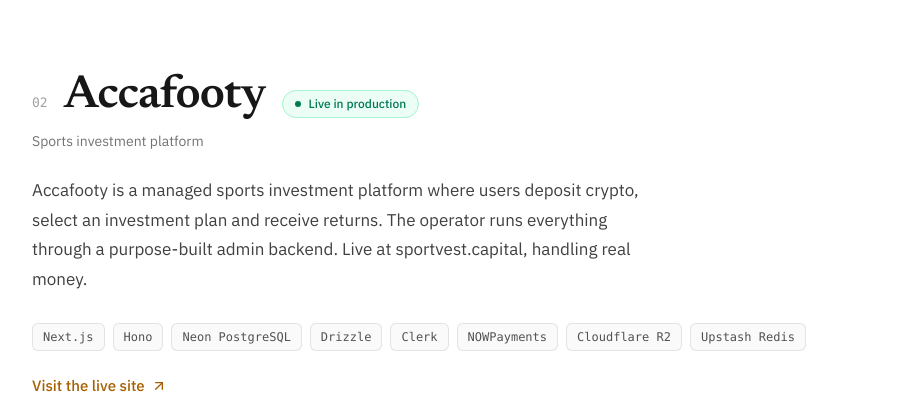
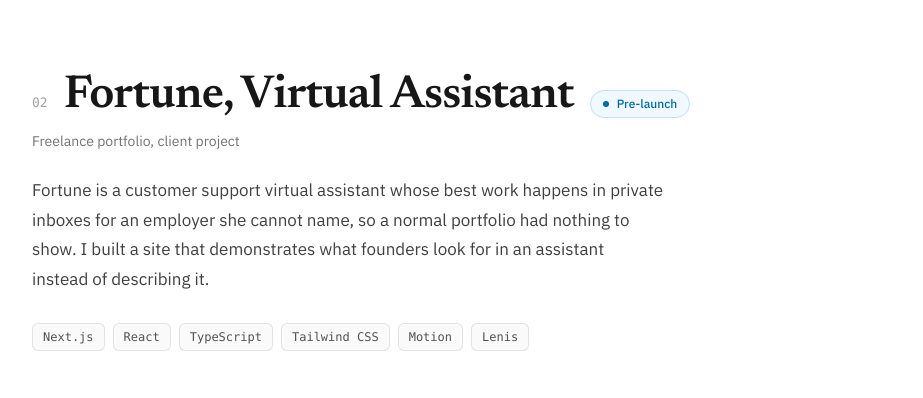
Before and after one commit to JJcode-r/globePortfolio, a React (Vite) app: page /projects in a window 1280 px wide. Shown: the part 2314-2712 px from the top of the page, without its empty margins (300-1223 px from the left). Built offline with nearby package versions, Linux system fonts and the light colour scheme.

Commit message:
Replace Accafooty case study with Fortune portfolio
Co-Authored-By: Claude Sonnet 5.5 <noreply@anthropic.com>
Claude-Session: https://claude.ai/code/session_01MWQ5JUjzf7ceN3ZfaBjveS

```diff
--- a/src/components/Testimonials.tsx
+++ b/src/components/Testimonials.tsx
@@ -32,14 +32,6 @@ const testimonials: Testimonial[] = [
     project: 'GoBig MarketPlace',
     avatarUrl:
       'https://ui-avatars.com/api/?name=GoBig&background=ca8a04&color=fff&size=128',
-  },
-  {
-    quote:
-      'Every number in our ledger has to be exactly right, every single time. Joshua built something I can stand behind when an auditor asks hard questions.',
-    author: 'Operator',
-    project: 'Accafooty',
-    avatarUrl:
-      'https://ui-avatars.com/api/?name=Accafooty&background=ca8a04&color=fff&size=128',
   },
   {
     quote:
--- a/src/content/projects.ts
+++ b/src/content/projects.ts
@@ -83,43 +83,27 @@ export const PROJECTS: ProjectEntry[] = [
     ],
   },
   {
-    slug: 'accafooty',
-    name: 'Accafooty',
-    kind: 'Sports investment platform',
-    status: 'live',
+    slug: 'fortune',
+    name: 'Fortune, Virtual Assistant',
+    kind: 'Freelance portfolio, client project',
+    status: 'prelaunch',
     summary:
-      'A managed sports investment platform handling real money, built on a double-entry ledger.',
+      'A portfolio that proves customer support work nobody can see, built around an interactive sample inbox.',
     blurb:
-      'Accafooty is a managed sports investment platform where users deposit crypto, select an investment plan and receive returns. The operator runs everything through a purpose-built admin backend. Live at sportvest.capital, handling real money.',
-    stack: [
-      'Next.js',
-      'Hono',
-      'Neon PostgreSQL',
-      'Drizzle',
-      'Clerk',
-      'NOWPayments',
-      'Cloudflare R2',
-      'Upstash Redis',
-    ],
-    live: 'https://sportvest.capital/',
-    media: {
-      desktopPoster: `${R2}/sportvest.png`,
-      mobilePoster: `${R2}/sportvest-mobile-photo.webp`,
-      desktopVideo: `${R2}/Sportvest-Desktop2.mp4`,
-      mobileVideo: `${R2}/sportvest-mobile2.mp4`,
-    },
+      'Fortune is a customer support virtual assistant whose best work happens in private inboxes for an employer she cannot name, so a normal portfolio had nothing to show. I built a site that demonstrates what founders look for in an assistant instead of describing it.',
+    stack: ['Next.js', 'React', 'TypeScript', 'Tailwind CSS', 'Motion', 'Lenis'],
     blocks: [
       {
-        heading: 'What I built',
-        body: 'The complete public marketing site. Clerk auth with Google OAuth and passkeys. A full customer dashboard covering KYC upload, investments, wallet and withdrawals. A NOWPayments crypto deposit flow with webhook verification. Investment creation and manual settlement. An admin portal covering KYC review, user management, withdrawal processing with tier limits, plan management, scheduled email broadcast, and a full transactional email system.',
+        heading: 'Proof instead of claims',
+        body: 'Research into what founders want from an assistant kept returning four concerns: discretion, judgement on escalation, reliability and not having to chase. Each section answers one. The centrepiece is a sample inbox where a visitor resolves four tickets, one an escalation, and reads the reply and why it works. Around it sit a sample end of day summary, a safeguards section, a five step onboarding with a paid test, and an FAQ that takes the awkward questions head on.',
       },
       {
-        heading: 'Why the ledger is the product',
-        body: 'This is not a frontend sitting on top of a payment API. The double-entry ledger is the core of the platform. Every balance is derived from ledger entries in real time, never stored directly, and the table is append-only — no updates, no deletes, ever. Atomic writes use db.batch() and pooledDb.transaction() to wrap ledger calls together with status updates, closing the reconciliation gap between ledger state and investment status.',
+        heading: 'Designed to feel like her',
+        body: 'Violet and white with one marigold accent, a desk of paper, stamps and folders, and a single thread drawn by scrolling from her ID badge down to the contact form. Every section has its own entrance on one shared easing. Her employer is never named, and her work history is one routing slip row followed by an open line reading "You?".',
       },
       {
-        heading: 'Built for operator compliance',
-        body: 'KYC files are validated at the byte level via magic-number checking before they ever touch R2, not merely by file extension. The withdrawal tier system, KYC gating and admin audit trail are purpose-built so a real operator can answer for every movement of money on the platform.',
+        heading: 'Easy to keep alive',
+        body: 'All copy lives in one file so she can update it without touching code. Reduced motion is respected, menus and accordions work by keyboard and screen reader, and drag on the badge is limited to desktop mouse so it never fights scrolling on phones. Layout was tested at four widths for overflow.',
       },
     ],
   },
--- a/src/pages/ProjectsPage.tsx
+++ b/src/pages/ProjectsPage.tsx
@@ -207,7 +207,7 @@ const ProjectsPage: React.FC = () => {
   const [activeSlug, setActiveSlug] = useState(PROJECTS[0]?.slug ?? '');
   const didJump = useRef(false);
 
-  // Deep links (/projects#accafooty) must land on the right section. React
+  // Deep links (/projects#fortune) must land on the right section. React
   // Router does not restore hash scroll on its own.
   useEffect(() => {
     if (didJump.current) return;
```
